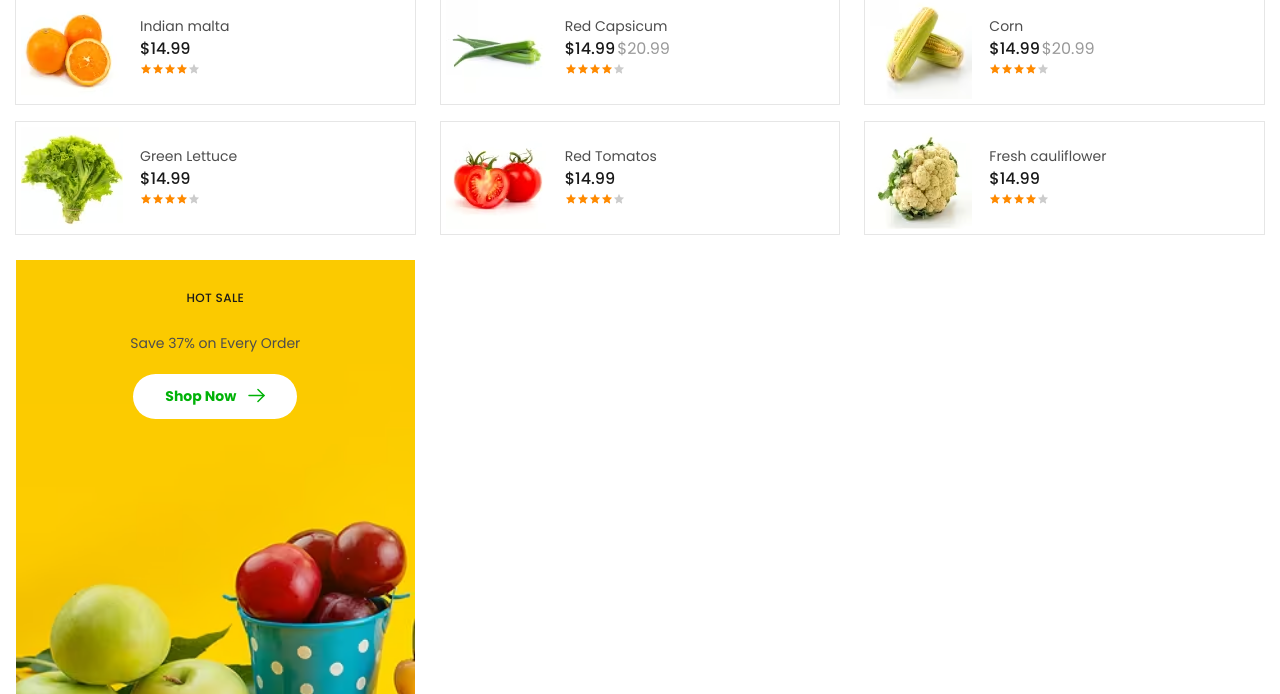
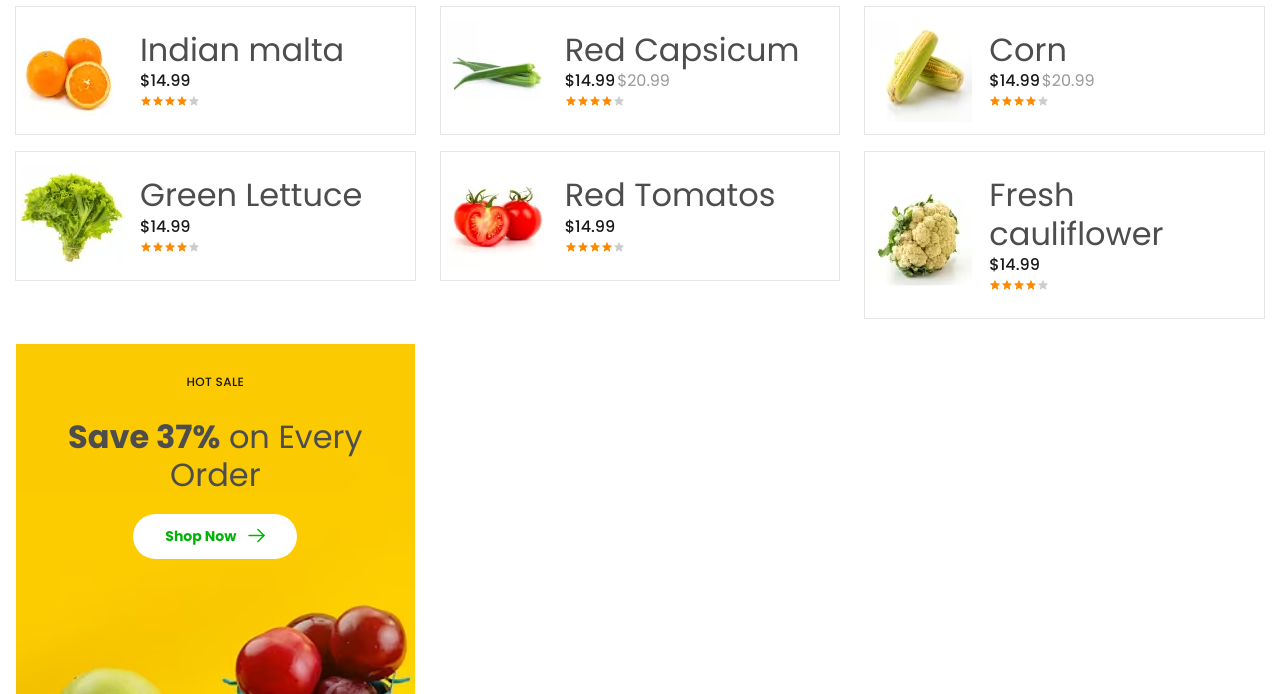
Before and after one commit to for5element/homeworks, a plain HTML site: page lesson_17/index.html in a window 1280 px wide. Shown: the part 1189-1883 px from the top of the page. Drawn offline with Linux system fonts and the light colour scheme; files whose address does not match are found by name; a web font is replaced by a local one.

Commit message:
style.css

```diff
--- a/lesson_17/css/style.css
+++ b/lesson_17/css/style.css
@@ -471,13 +471,13 @@
 	padding: 0 15px;
 }
 
-.item-ecobazar_subtitle {
+.item-ecobazar__subtitle {
 	font-size: 32px;
 	font-weight: 400;
 	line-height: 1.2;
 }
 
-.item-ecobazar_subtitle span {
+.item-ecobazar__subtitle span {
 	font-weight: 600;
 }
 
```
